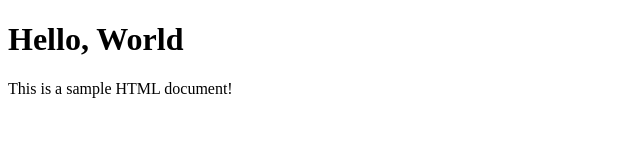
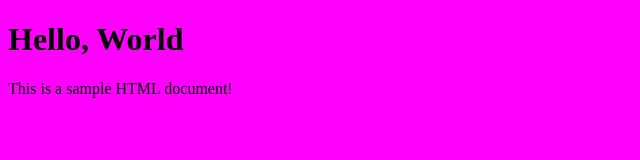
Before and after one commit to KrisJordan/git-demo, a plain HTML site: page index.html in a window 1280 px wide. Shown: the whole page, without its empty margins (0-640 px from the left). Drawn offline with Linux system fonts and the light colour scheme.

Commit message:
Improve styling

```diff
--- a/style.css
+++ b/style.css
@@ -1 +1,5 @@
 /* TODO: Style the page. */
+
+html {
+    background: magenta;
+}
```
